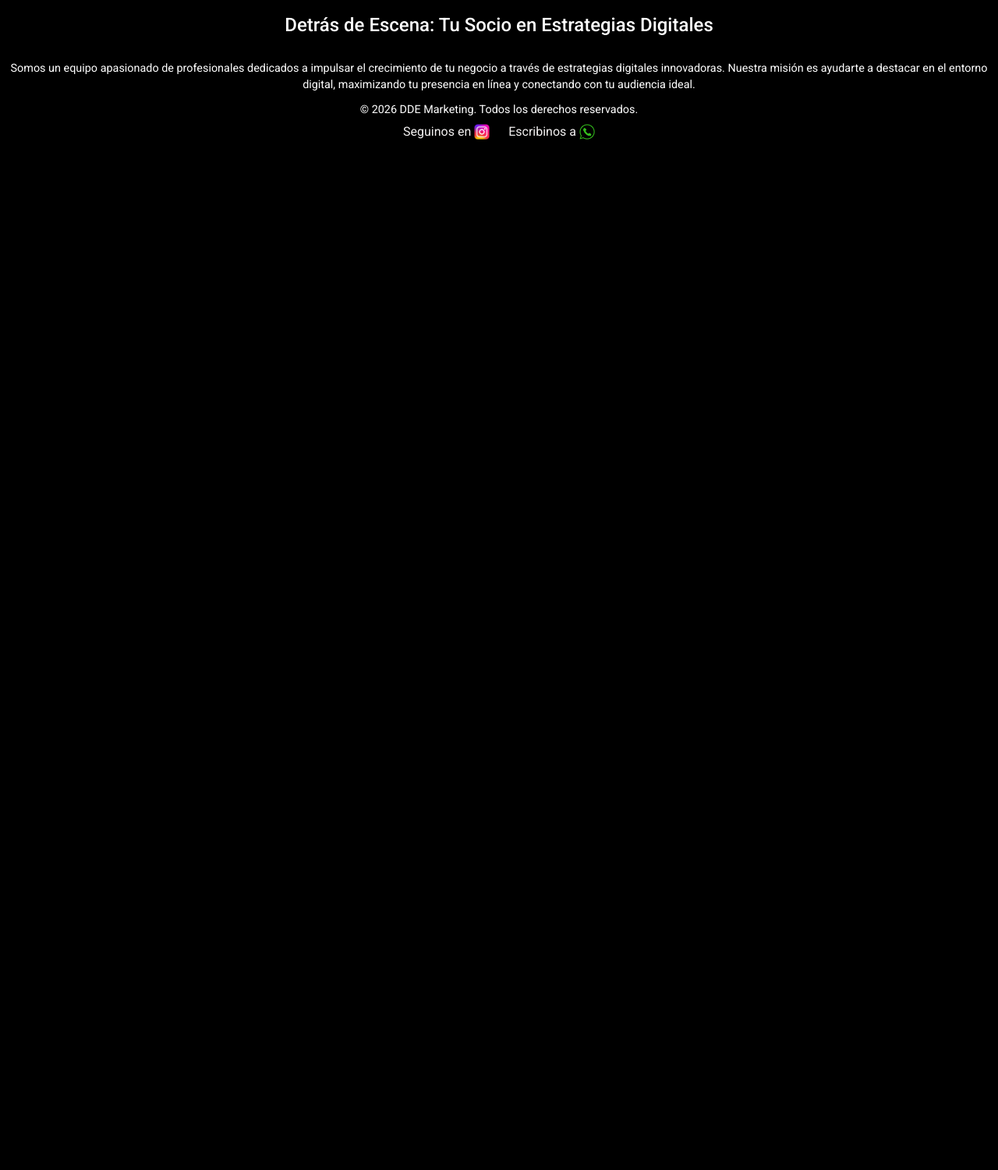
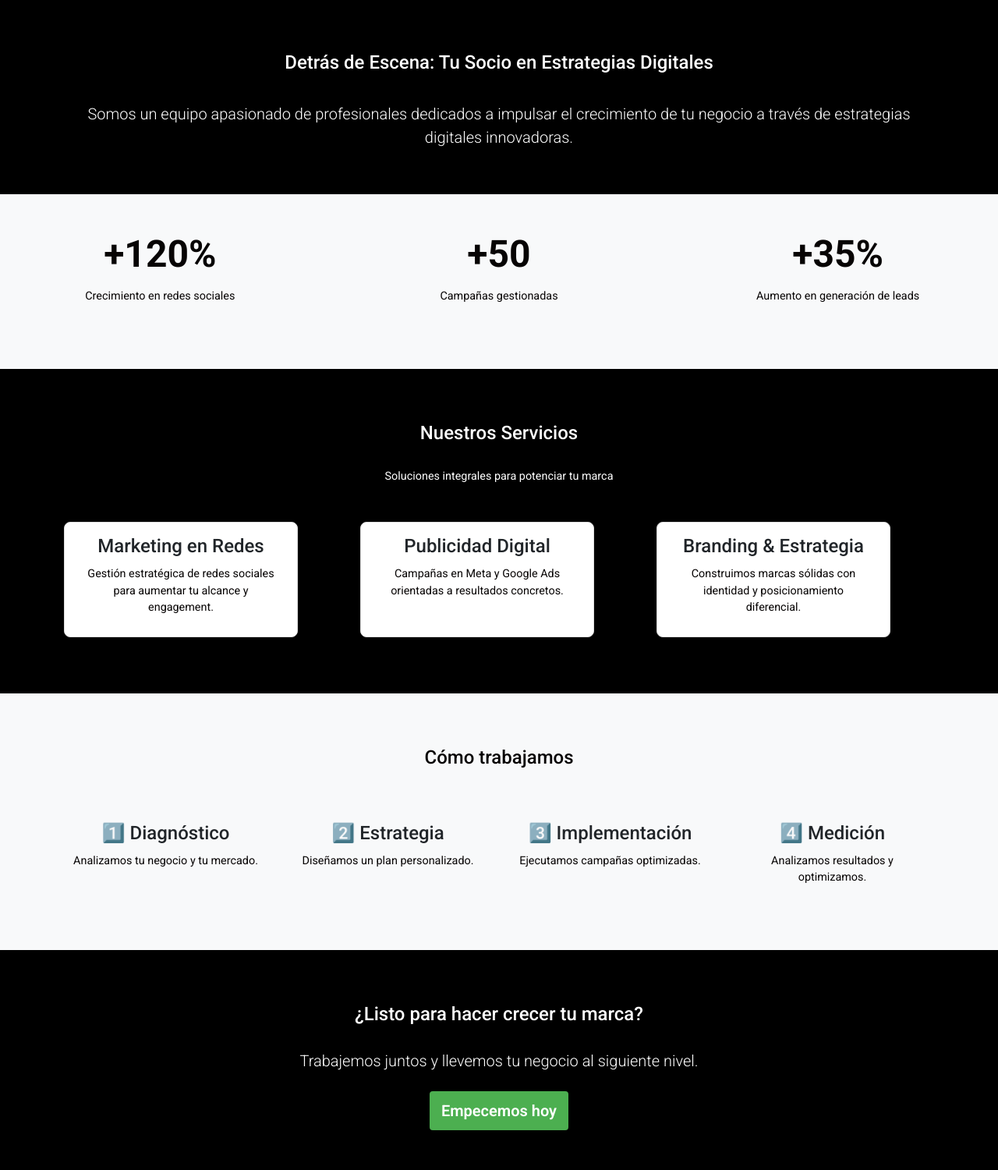
Before and after one commit to genaperrone95-bit/DDE, a website: page index.html in a window 1280 px wide. Shown: the part 811-2311 px from the top of the page at 78% size. Before the commit the page ends 992 px from the top, so only its background shows below. Drawn offline with nearby package versions, Linux system fonts and the light colour scheme.

Commit message:
agregando contenido

```diff
--- a/index.html
+++ b/index.html
@@ -100,11 +100,124 @@
                     <span class="visually-hidden">Next</span>
                 </button>
             </div>
-            <div class="dedees">
+            <!-- PRESENTACIÓN -->
+            <section class="container py-5 text-center">
                 <h2>Detrás de Escena: Tu Socio en Estrategias Digitales</h2>
-                <p>Somos un equipo apasionado de profesionales dedicados a impulsar el crecimiento de tu negocio a través de estrategias digitales innovadoras. Nuestra misión es ayudarte a destacar en el entorno digital, maximizando tu presencia en línea y conectando con tu audiencia ideal.</p>
-            </div>
+                <p class="lead mt-3">
+                    Somos un equipo apasionado de profesionales dedicados a impulsar el crecimiento de tu negocio
+                     a través de estrategias digitales innovadoras.
+                </p>
+            </section>
+
+
+            <!-- RESULTADOS -->
+            <section class="results-section py-5 bg-light">
+                <div class="containerresultados">
+                    <div class="row text-center">
+
+                        <div class="col-md-4 mb-4">
+                            <h3 class="display-5 fw-bold">+120%</h3>
+                            <p>Crecimiento en redes sociales</p>
+                        </div>
+
+                        <div class="col-md-4 mb-4">
+                            <h3 class="display-5 fw-bold">+50</h3>
+                            <p>Campañas gestionadas</p>
+                        </div>
+
+                        <div class="col-md-4 mb-4">
+                            <h3 class="display-5 fw-bold">+35%</h3>
+                            <p>Aumento en generación de leads</p>
+                        </div>
+
+                    </div>
+                </div>
+            </section>
+
+
+            <!-- SERVICIOS DESTACADOS -->
+            <section class="container py-5">
+                <div class="text-center mb-5">
+                    <h2>Nuestros Servicios</h2>
+                    <p>Soluciones integrales para potenciar tu marca</p>
+                </div>
+
+                <div class="row">
+
+                    <div class="col-md-4 mb-4">
+                        <div class="card h-100 shadow-sm service-card">
+                            <div class="card-body text-center">
+                                <h4>Marketing en Redes</h4>
+                                <p>Gestión estratégica de redes sociales para aumentar tu alcance y engagement.</p>
+                            </div>
+                        </div>
+                    </div>
+
+                    <div class="col-md-4 mb-4">
+                        <div class="card h-100 shadow-sm service-card">
+                            <div class="card-body text-center">
+                                <h4>Publicidad Digital</h4>
+                                <p>Campañas en Meta y Google Ads orientadas a resultados concretos.</p>
+                            </div>
+                        </div>
+                    </div>
+
+                    <div class="col-md-4 mb-4">
+                        <div class="card h-100 shadow-sm service-card">
+                            <div class="card-body text-center">
+                                <h4>Branding & Estrategia</h4>
+                                <p>Construimos marcas sólidas con identidad y posicionamiento diferencial.</p>
+                            </div>
+                        </div>
+                    </div>
+
+                </div>
+            </section>
+
+
+            <!-- PROCESO -->
+            <section class="process-section py-5 bg-light">
+                <div class="container text-center">
+                    <h2 class="mb-5">Cómo trabajamos</h2>
+
+                    <div class="row">
+
+                        <div class="col-md-3 mb-4">
+                            <h4>1️⃣ Diagnóstico</h4>
+                            <p>Analizamos tu negocio y tu mercado.</p>
+                        </div>
+
+                        <div class="col-md-3 mb-4">
+                            <h4>2️⃣ Estrategia</h4>
+                            <p>Diseñamos un plan personalizado.</p>
+                        </div>
+
+                        <div class="col-md-3 mb-4">
+                            <h4>3️⃣ Implementación</h4>
+                            <p>Ejecutamos campañas optimizadas.</p>
+                        </div>
+
+                        <div class="col-md-3 mb-4">
+                            <h4>4️⃣ Medición</h4>
+                            <p>Analizamos resultados y optimizamos.</p>
+                        </div>
+
+                    </div>
+                </div>
+            </section>
+
+
+            <!-- CTA FINAL -->
+            <section class="cta-section text-center py-5 text-white">
+                <div class="container">
+                    <h2>¿Listo para hacer crecer tu marca?</h2>
+                    <p class="lead mb-4">Trabajemos juntos y llevemos tu negocio al siguiente nivel.</p>
+                    <a href="./pages/contacto.html" class="btn btn-light btn-lg">Empecemos hoy</a>
+                </div>
+            </section>
+
         </main>
+
         <footer>
             <!-- Información de contacto y redes sociales -->
             <p>&copy; 2026 DDE Marketing. Todos los derechos reservados.</p>
--- a/scss/base/_textos.scss
+++ b/scss/base/_textos.scss
@@ -51,3 +51,33 @@ p {
     margin-bottom: 10px;
   }
 }
+
+/* =====================
+   inicio(texto)
+===================== */
+.containerresultados {
+
+  h3 {
+    color: $text-dark;
+    margin-bottom: 15px;
+  }
+
+  p {
+    color: $text-dark;
+    font-size: $p-size;
+    margin: 10px;
+  }
+}
+
+.row {
+  p {
+    color: $text-dark;
+    font-size: $p-size;
+    margin: 10px;
+  }
+}
+
+h2.mb-5 {
+  color: $text-dark;
+  margin-bottom: 15px;
+}
--- a/scss/components/_cards.scss
+++ b/scss/components/_cards.scss
@@ -62,3 +62,18 @@
     justify-content: center;
   }
 }
+
+.service-card {
+  transition: all 0.3s ease;
+
+  &:hover {
+    transform: translateY(-10px);
+  }
+}
+
+
+.hero-section .carousel-caption {
+  background: rgba(0, 0, 0, 0.6);
+  padding: 30px;
+  border-radius: 10px;
+}
```
Also changed, not shown: css/main.css, scss/layout/_header.scss (line endings or trailing spaces), 1 other file.
